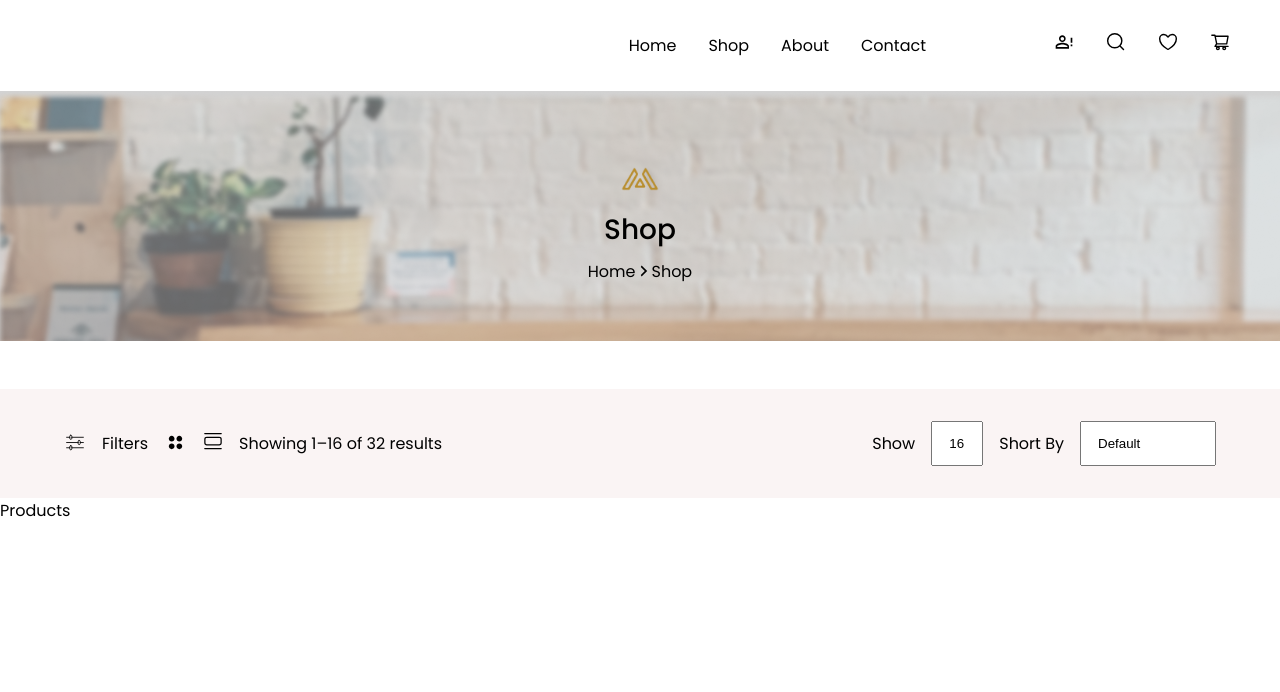
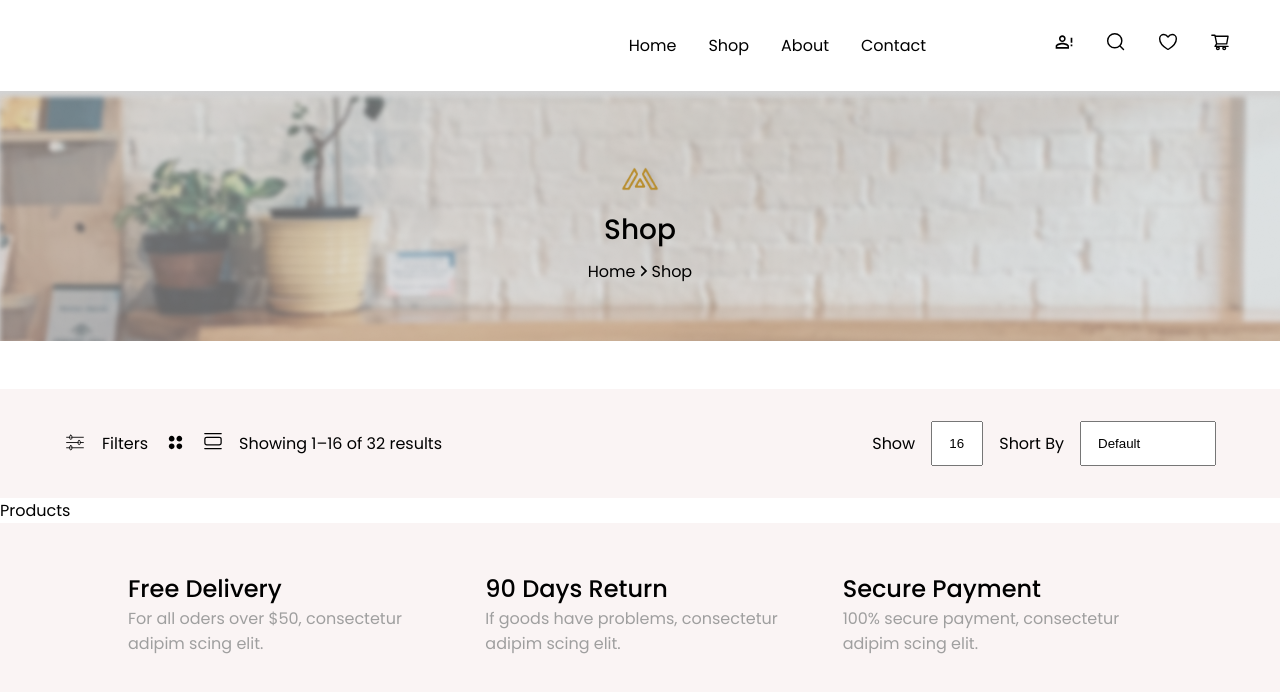
Before and after one commit to Ezzywealth/shop, a Next.js app: page /shop in a window 1280 px wide. Shown: the top 692 px of the page. Built offline with nearby package versions, Linux system fonts and the light colour scheme.

Commit message:
Add services section

```diff
--- a/src/app/shop/page.tsx
+++ b/src/app/shop/page.tsx
@@ -6,6 +6,7 @@ import { useSelector } from 'react-redux';
 import { RootState } from '@/Redux/Store/store';
 import HeroSection from '@/components/Home/HeroSection';
 import ProductIndex from '@/components/Home/ProductSection';
+import ServiceSection from '@/components/Home/Services/Index';
 
 export default function Shop() {
 	const { cart } = useSelector((state: RootState) => state.cart);
@@ -14,6 +15,7 @@ export default function Shop() {
 		<main className=''>
 			<HeroSection />
 			<ProductIndex />
+			<ServiceSection />
 		</main>
 	);
 }
--- a/src/app/styles/colors.module.scss
+++ b/src/app/styles/colors.module.scss
@@ -1,4 +1,6 @@
 $primary-color-black: #000;
+$filters-bg: #faf4f4;
+$services-description: #9f9f9f;
 
 :export {
 	primaryBlack: $primary-color-black;
--- a/src/app/styles/product.module.scss
+++ b/src/app/styles/product.module.scss
@@ -1,5 +1,4 @@
 @import 'colors.module';
-$filters-bg: #faf4f4;
 
 .filters_bg {
 	background-color: $filters-bg;
--- /dev/null
+++ b/src/app/styles/services.module.scss
@@ -0,0 +1,24 @@
+@import 'colors.module';
+
+.services_bg {
+	background-color: $filters-bg;
+	padding: 3rem 10%;
+	box-sizing: border-box;
+
+	ul {
+		display: grid;
+		grid-template-columns: repeat(3, minmax(0, 1fr));
+		list-style-type: none;
+		gap: 3rem;
+
+		.title {
+			font-weight: 500;
+			font-size: 1.5rem;
+		}
+
+		.description {
+			color: $services-description;
+			font-size: 1rem;
+		}
+	}
+}
--- /dev/null
+++ b/src/components/Home/Services/Index.tsx
@@ -0,0 +1,19 @@
+import { servicesData } from '@/utils/servicesData';
+import React from 'react';
+import styles from '@/app/styles/services.module.scss';
+const ServiceSection = () => {
+	return (
+		<div className={styles.services_bg}>
+			<ul>
+				{servicesData.map((service) => (
+					<li key={service.id}>
+						<h3 className={styles.title}>{service.title}</h3>
+						<p className={styles.description}>{service.description}</p>
+					</li>
+				))}
+			</ul>
+		</div>
+	);
+};
+
+export default ServiceSection;
--- /dev/null
+++ b/src/utils/servicesData.ts
@@ -0,0 +1,17 @@
+export const servicesData = [
+	{
+		id: 1,
+		title: 'Free Delivery',
+		description: 'For all oders over $50, consectetur adipim scing elit.',
+	},
+	{
+		id: 2,
+		title: '90 Days Return',
+		description: 'If goods have problems, consectetur adipim scing elit.',
+	},
+	{
+		id: 3,
+		title: 'Secure Payment',
+		description: '100% secure payment, consectetur adipim scing elit.',
+	},
+];
```
